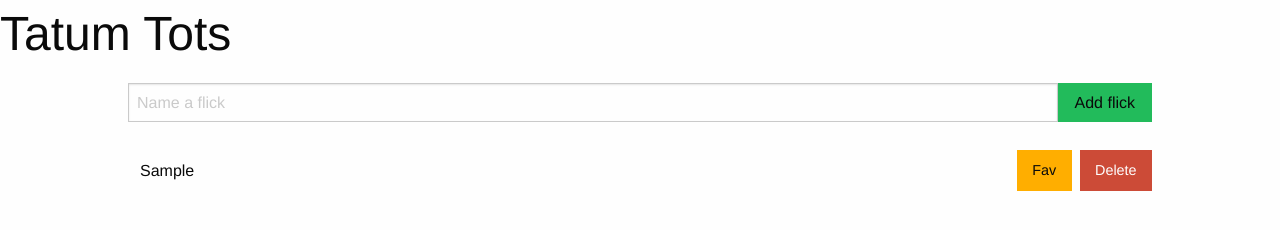
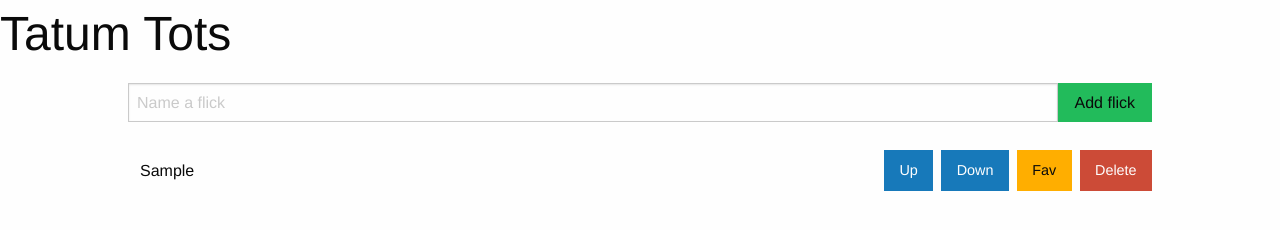
Before and after one commit to jerasor/list-thing, a plain HTML site: page index.html in a window 1280 px wide. Both pictures are taken after typing "Sample" into the empty fields and a click on the button "Add flick". Drawn offline with nearby package versions, Linux system fonts and the light colour scheme.

Commit message:
Add up and down buttons to the list items (they will not work yet though)

```diff
--- a/index.html
+++ b/index.html
@@ -42,6 +42,8 @@
             <li class="template flick grid-x align-middle">
                 <span class="flickName cell auto"></span>
                 <span class="actions cell shrink button-group">
+                    <button class="button">Up</button>
+                    <button class="button">Down</button>
                     <button class="button warning">Fav</button>
                     <button class="button alert">Delete</button>
                 </span>
```
